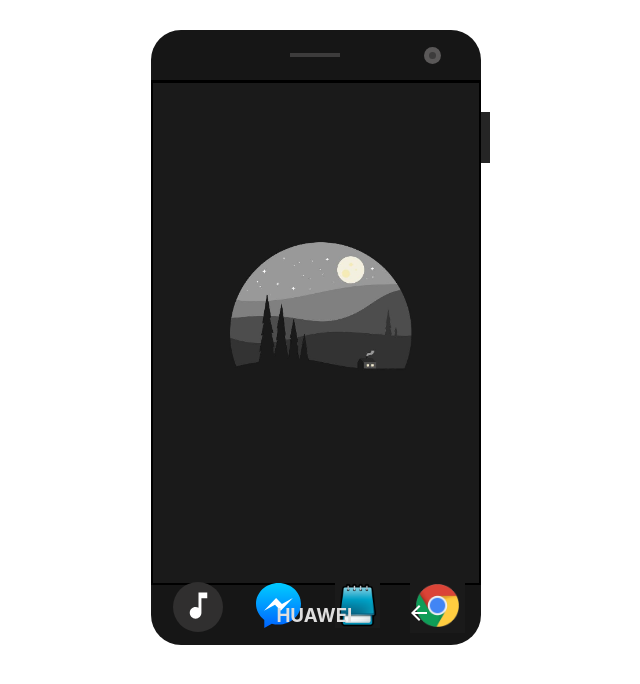
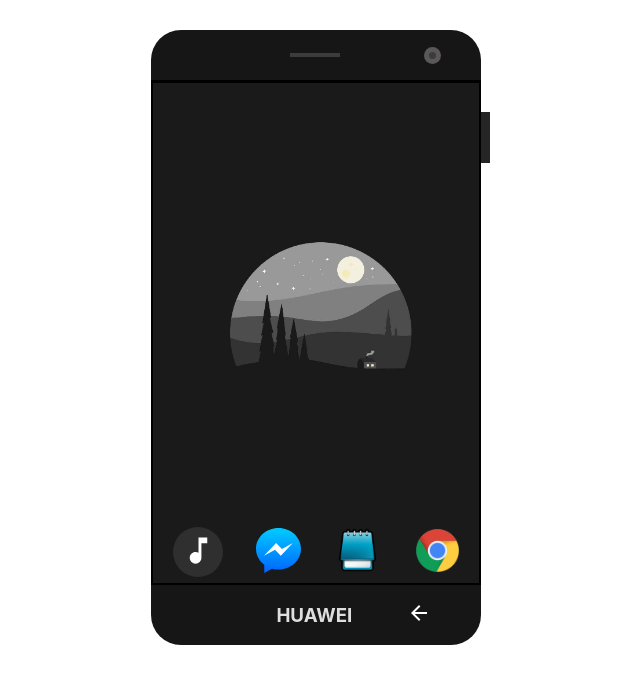
Before and after one commit to SabaMarghania/mobile-phone, a React (Create React App) app: page /screen in a window 1280 px wide. Shown: the top 684 px of the page, without its empty margins (324-964 px from the left). Built offline with nearby package versions, Linux system fonts and the light colour scheme.

Commit message:
Update Screen.css

```diff
--- a/src/components/Screen.css
+++ b/src/components/Screen.css
@@ -27,7 +27,7 @@
     align-items: flex-end;
     justify-content: space-between;
     width: 290px;
-    height: 490px;
+    height: 435px;
 }
 .screen__icon{
     font-size: 35px !important;
```
